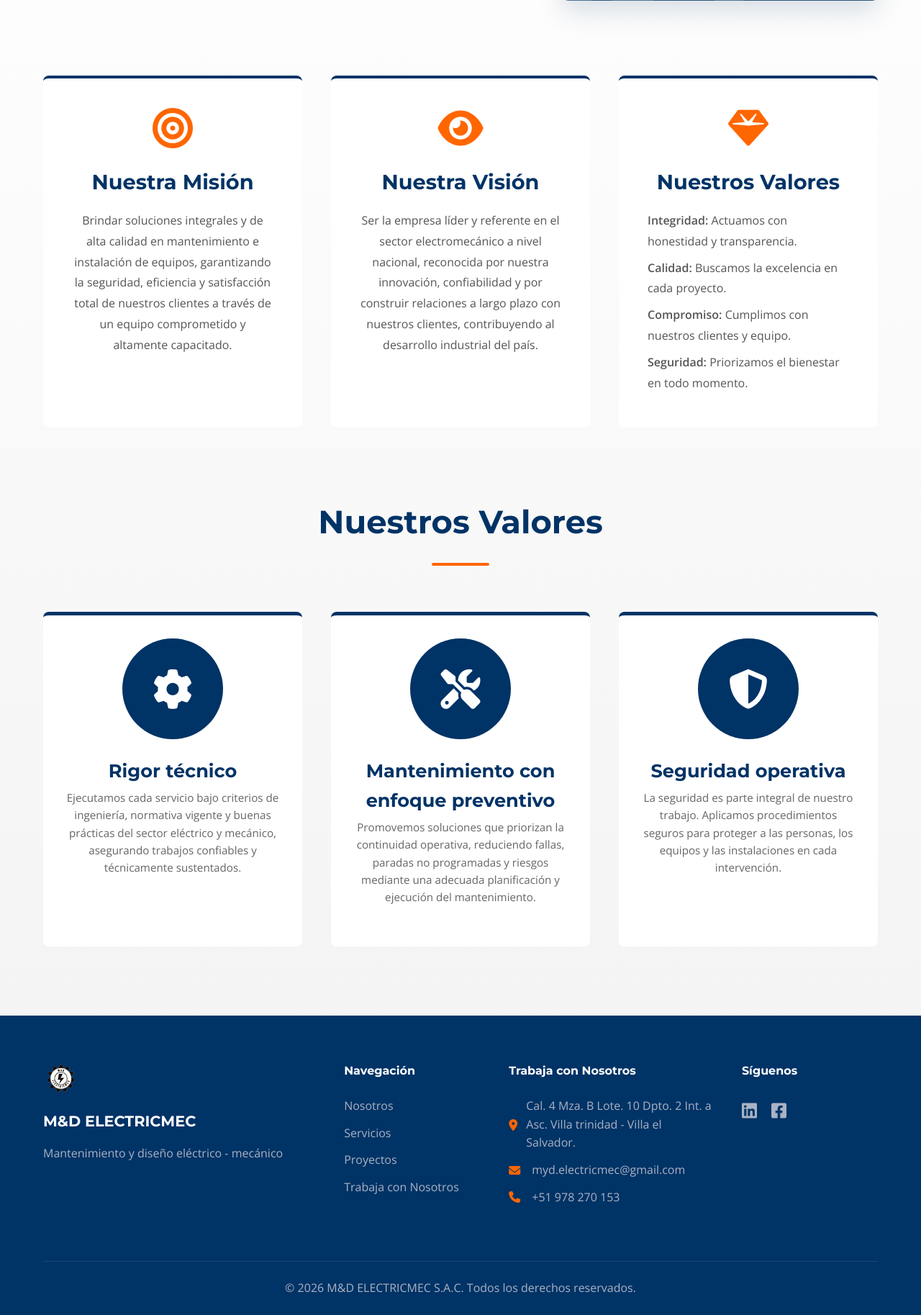
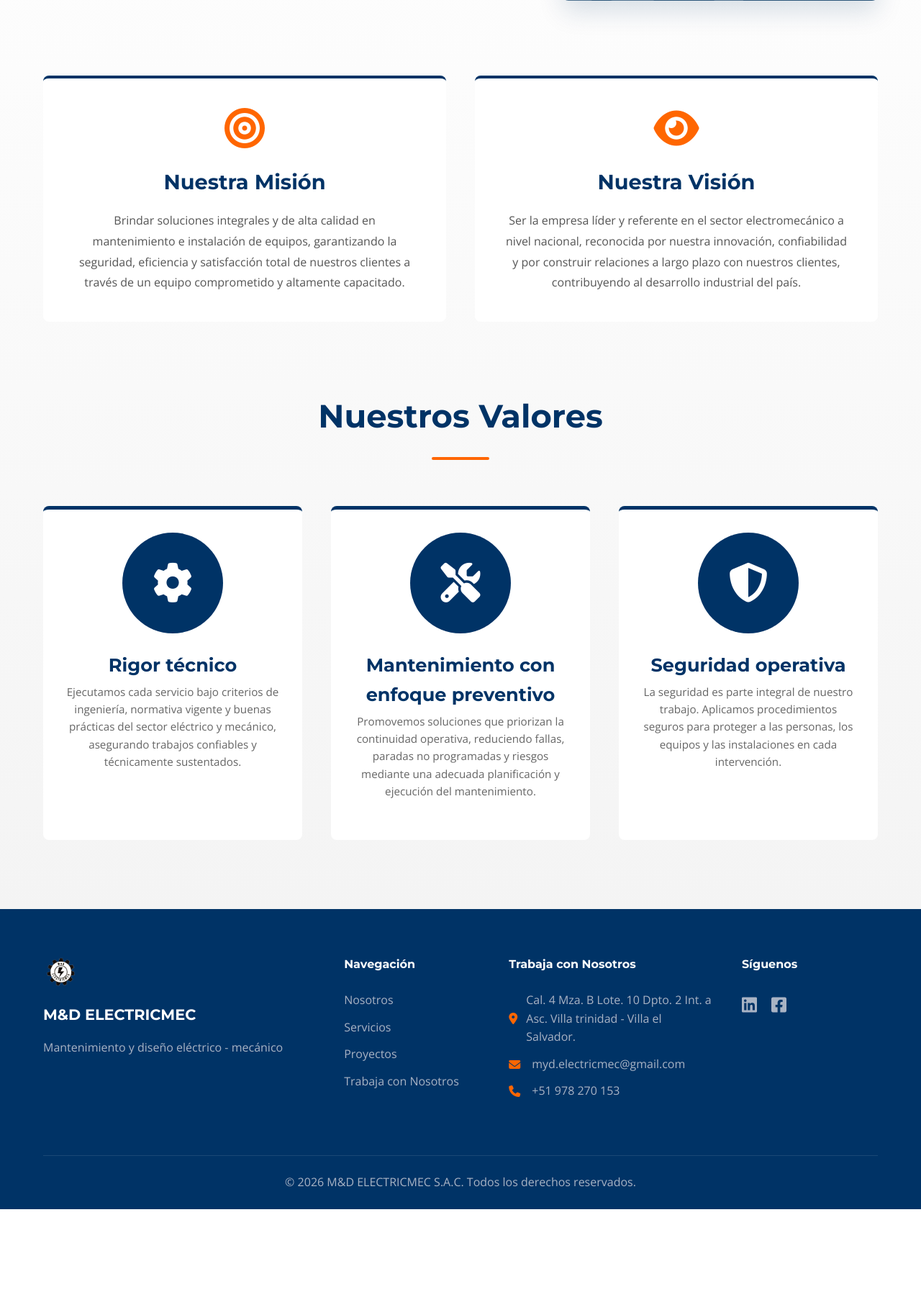
Before and after one commit to Jos-gs/M-D-ELECTRIMEC, a PHP site: page /nosotros.php in a window 1280 px wide. Shown: the part 430-2257 px from the top of the page at 72% size. After the commit the page ends 2110 px from the top, so only its background shows below. Run offline with PHP 8.4, Linux system fonts and the light colour scheme; some libraries are stand-ins or nearby versions.

Commit message:
Increment visit counter and remove "Nuestros Valores" section from nosotros.php

```diff
--- a/contador_visitas.txt
+++ b/contador_visitas.txt
@@ -1 +1 @@
-178
+179
--- a/nosotros.php
+++ b/nosotros.php
@@ -75,18 +75,6 @@
                         <p>Ser la empresa líder y referente en el sector electromecánico a nivel nacional, reconocida por nuestra innovación, confiabilidad y por construir relaciones a largo plazo con nuestros clientes, contribuyendo al desarrollo industrial del país.</p>
                     </div>
 
-                    <div class="mvv-card">
-                        <div class="mvv-icon">
-                            <i class="fas fa-gem"></i>
-                        </div>
-                        <h3>Nuestros Valores</h3>
-                        <ul>
-                            <li><strong>Integridad:</strong> Actuamos con honestidad y transparencia.</li>
-                            <li><strong>Calidad:</strong> Buscamos la excelencia en cada proyecto.</li>
-                            <li><strong>Compromiso:</strong> Cumplimos con nuestros clientes y equipo.</li>
-                            <li><strong>Seguridad:</strong> Priorizamos el bienestar en todo momento.</li>
-                        </ul>
-                    </div>
                 </div>
             </div>
             <h2 class="subsection-title">Nuestros Valores</h2>
```
